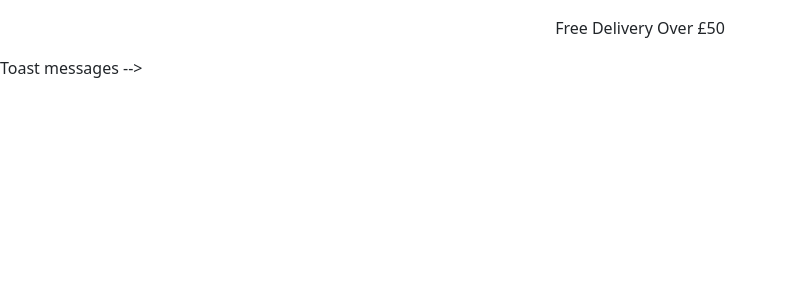
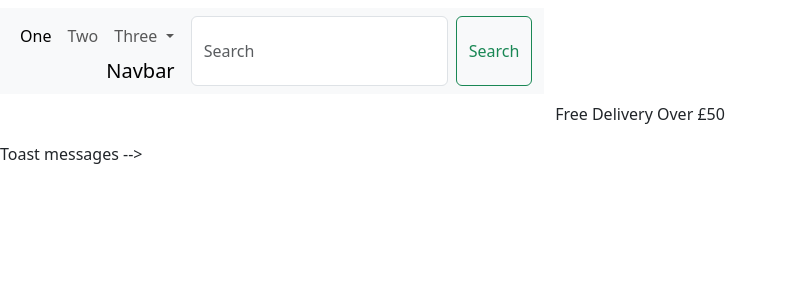
Before and after one commit to JohnWrafter/BodyMindFit, a Django app: page / in a window 1280 px wide. Shown: the top 300 px of the page, without its empty margins (0-788 px from the left). Run offline with Django 5.2, Linux system fonts and the light colour scheme; some libraries are stand-ins or nearby versions.

Commit message:
Create main nav bar

```diff
--- a/BodyMindFit/home/templates/base.html
+++ b/BodyMindFit/home/templates/base.html
@@ -48,7 +48,7 @@
                     aria-controls="main-nav" aria-expanded="false" aria-label="Toggle navigation">
                     <span class="navbar-toggler-icon"></span>
                 </button>
-               {% include 'includes/nav.html' %}
+               {% include 'includes/main-nav.html' %}
             </nav>
         </div>
         {% comment %} <!-- Information Banner --> {% endcomment %}
--- /dev/null
+++ b/templates/includes/main-nav.html
@@ -0,0 +1,35 @@
+<!-- Main nav container -->
+<nav class="navbar navbar-expand-lg bg-light">
+  <div class="container-fluid">
+
+    <button class="navbar-toggler" type="button" data-bs-toggle="collapse" data-bs-target="#navbarSupportedContent" aria-controls="navbarSupportedContent" aria-expanded="false" aria-label="Toggle navigation">
+      <span class="navbar-toggler-icon"></span>
+    </button>
+    <div class="collapse navbar-collapse" id="navbarSupportedContent">
+      <ul class="navbar-nav me-auto mb-2 mb-lg-0">
+        <li class="nav-item">
+          <a class="nav-link active" aria-current="page" href="#">One</a>
+        </li>
+        <li class="nav-item">
+          <a class="nav-link" href="#">Two</a>
+        </li>
+        <li class="nav-item dropdown">
+          <a class="nav-link dropdown-toggle" href="#" role="button" data-bs-toggle="dropdown" aria-expanded="false">
+            Three
+          </a>
+		  <a class="navbar-brand" href="#">Navbar</a>
+          <ul class="dropdown-menu">
+            <li><a class="dropdown-item" href="#">Four</a></li>
+            <li><a class="dropdown-item" href="#">Five</a></li>
+            <li><hr class="dropdown-divider"></li>
+            <li><a class="dropdown-item" href="#">Six</a></li>
+          </ul>
+        </li>
+
+      <form class="d-flex" role="search">
+        <input class="form-control me-2" type="search" placeholder="Search" aria-label="Search">
+        <button class="btn btn-outline-success" type="submit">Search</button>
+      </form>
+    </div>
+  </div>
+</nav>
```
